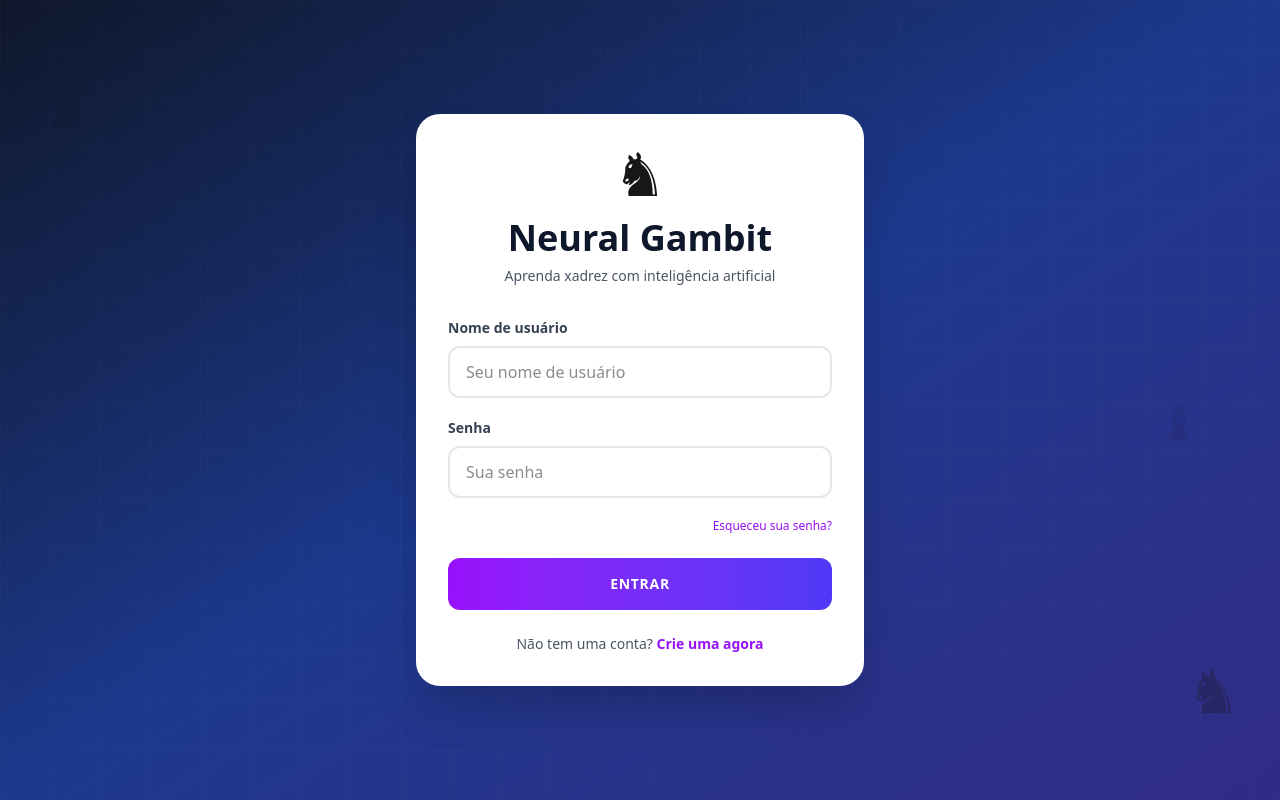
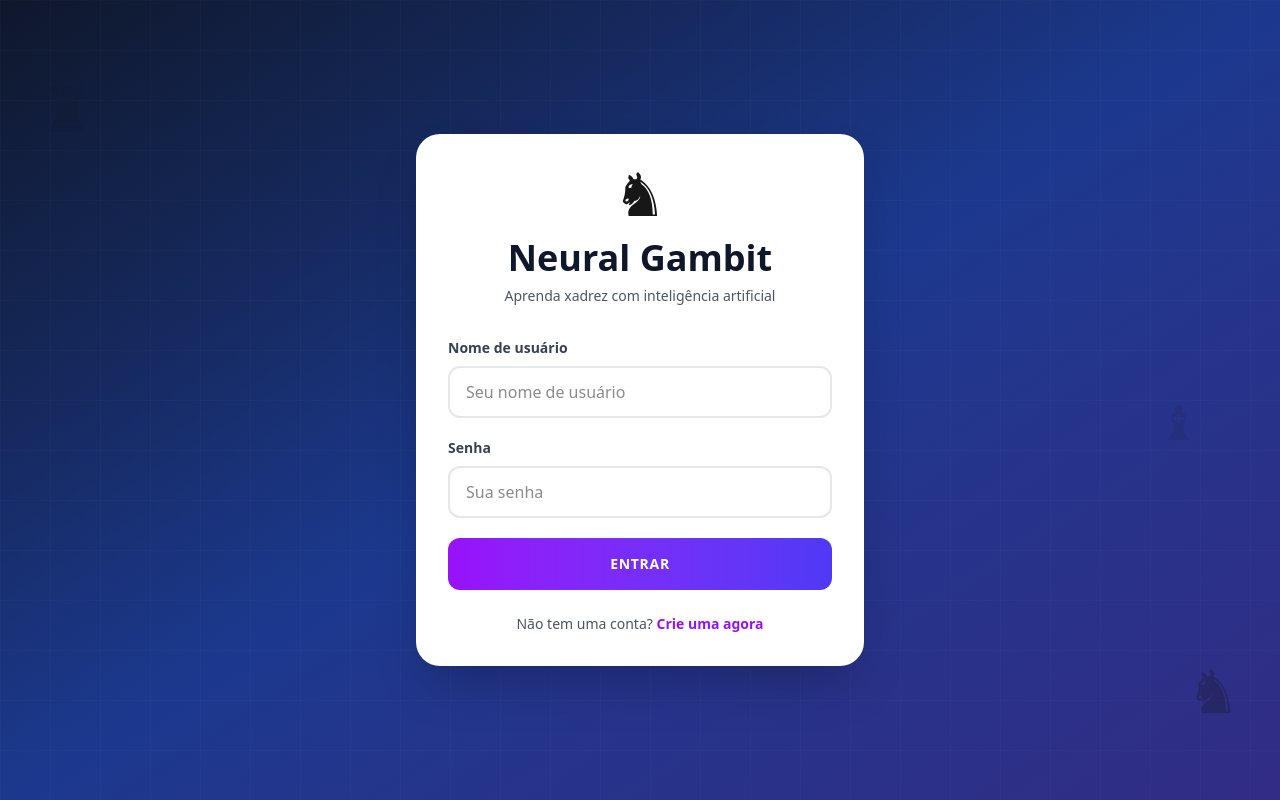
Before and after one commit to imrooteodoro/gambito-neural-tcc, a Next.js app in the folder frontend/neural-gambit-frontend/: page /login in a window 1280 px wide. Built offline with nearby package versions, Linux system fonts and the light colour scheme.

Commit message:
fix: rempver campo para recuperar senha

```diff
--- a/frontend/neural-gambit-frontend/components/login.tsx
+++ b/frontend/neural-gambit-frontend/components/login.tsx
@@ -106,13 +106,13 @@ export default function LoginPage() {
           <div className='text-center'><span className="text-red-500 mb-4">{messageError}</span></div>
 
           {/* Forgot Password Link (Novo) */}
-          <div className="flex justify-end text-xs text-gray-500 mb-6 mt-3">
+          {/* <div className="flex justify-end text-xs text-gray-500 mb-6 mt-3">
             <Link href="/forgot-password">
               <span className="text-purple-600 hover:underline cursor-pointer">
                 Esqueceu sua senha?
               </span>
             </Link>
-          </div>
+          </div> */}
 
 
           {/* Submit Button (Texto alterado) */}
```
